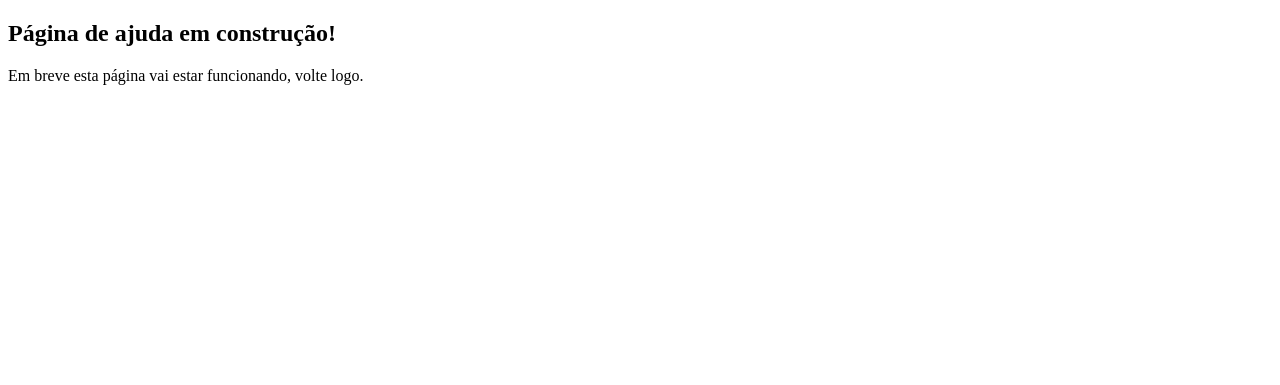
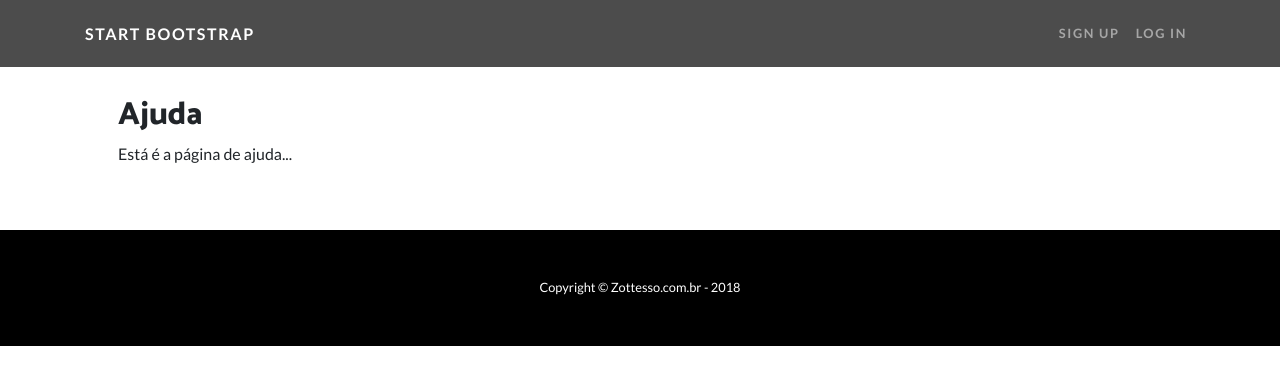
Before and after one commit to rafaelztt/2018-INF-Topicos, a Django app: page /ajuda/ in a window 1280 px wide. Shown: the top 385 px of the page. Run offline with Django 3.2, Linux system fonts and the light colour scheme; some libraries are stand-ins or nearby versions.

Commit message:
Reutilizalção de templates no Django; Criação de uma página nova.

```diff
--- a/3_trimestre/django/Adocao/animais/templates/ajuda.html
+++ b/3_trimestre/django/Adocao/animais/templates/ajuda.html
@@ -1,17 +1,27 @@
-<!DOCTYPE html>
-<html>
-  <head>
-    <meta charset="utf-8">
-    <title>Precisa de ajuda?</title>
-  </head>
-  <body>
+{% extends 'modelo.html' %}
 
-    <h2>Página de ajuda em construção!</h2>
+{% block cabecalho %}
 
-    <p>
-      Em breve esta página vai estar funcionando,
-      volte logo.
-    </p>
+{% endblock %}
 
-  </body>
-</html>
+{% block conteudo %}
+
+<div class="container">
+
+  <div class="row pt-5">
+
+    <div class="col-sm p-5">
+
+      <h2>Ajuda</h2>
+
+      <p>
+        Está é a página de ajuda...
+      </p>
+
+    </div>
+
+  </div>
+
+</div>
+
+{% endblock %}
--- a/3_trimestre/django/Adocao/animais/templates/modelo.html
+++ b/3_trimestre/django/Adocao/animais/templates/modelo.html
@@ -28,6 +28,9 @@
 
   <body>
 
+    <!-- Cria um bloco com o HTML a seguir... -->
+    {% block menu %}
+
     <!-- Navigation -->
     <nav class="navbar navbar-expand-lg navbar-dark navbar-custom fixed-top">
       <div class="container">
@@ -47,7 +50,10 @@
         </div>
       </div>
     </nav>
+    {% endblock %}
 
+
+    {% block cabecalho %}
     <header class="masthead text-center text-white">
       <div class="masthead-content">
         <div class="container">
@@ -61,13 +67,16 @@
       <div class="bg-circle-3 bg-circle"></div>
       <div class="bg-circle-4 bg-circle"></div>
     </header>
+    {% endblock %}
 
+
+    {% block conteudo %}
     <section>
       <div class="container">
         <div class="row align-items-center">
           <div class="col-lg-6 order-lg-2">
             <div class="p-5">
-              <img class="img-fluid rounded-circle" src="img/01.jpg" alt="">
+              <img class="img-fluid rounded-circle" src="{% static 'img/01.jpg' %}" alt="">
             </div>
           </div>
           <div class="col-lg-6 order-lg-1">
@@ -85,7 +94,7 @@
         <div class="row align-items-center">
           <div class="col-lg-6">
             <div class="p-5">
-              <img class="img-fluid rounded-circle" src="img/02.jpg" alt="">
+              <img class="img-fluid rounded-circle" src="{% static 'img/02.jpg' %}" alt="">
             </div>
           </div>
           <div class="col-lg-6">
@@ -103,7 +112,7 @@
         <div class="row align-items-center">
           <div class="col-lg-6 order-lg-2">
             <div class="p-5">
-              <img class="img-fluid rounded-circle" src="img/03.jpg" alt="">
+              <img class="img-fluid rounded-circle" src="{% static 'img/03.jpg' %}" alt="">
             </div>
           </div>
           <div class="col-lg-6 order-lg-1">
@@ -115,25 +124,35 @@
         </div>
       </div>
     </section>
+    <!-- fim da parte branca (conteúdo) do meu layout -->
+    {% endblock %}
 
+    {% block rodape %}
     <!-- Footer -->
     <footer class="py-5 bg-black">
       <div class="container">
-        <p class="m-0 text-center text-white small">Copyright &copy; Your Website 2018</p>
+        <p class="m-0 text-center text-white small">Copyright &copy; Zottesso.com.br - 2018</p>
       </div>
       <!-- /.container -->
     </footer>
+    {% endblock %}
 
     <!-- Bootstrap core JavaScript -->
     <script src="{% static 'js/jquery.js' %}"></script>
     <script src="{% static 'js/bootstrap.js' %}"></script>
+
+    <!-- Só existe para garantir que o bloco js vai ser executado
+    depois de importar as bibliotecas -->
+    {% block js %}
     <script type="text/javascript">
       $(document).ready(function() {
 
-        alert("ok!");
+        // alert("ok!");
 
       });
     </script>
+    {% endblock %}
+
 
 
   </body>
--- a/3_trimestre/django/Adocao/animais/urls.py
+++ b/3_trimestre/django/Adocao/animais/urls.py
@@ -9,4 +9,5 @@ urlpatterns = [
     #   ( endereço, método da view, nome da url )
     path('', Index.as_view(), name="index" ),
     path('ajuda/', Ajuda.as_view(), name="ajuda"),
+    path('contato/', Contato.as_view(), name="contato")
 ]
--- a/3_trimestre/django/Adocao/animais/views.py
+++ b/3_trimestre/django/Adocao/animais/views.py
@@ -6,10 +6,13 @@ from django.views.generic import TemplateView
 # Página inicial
 class Index(TemplateView):
     # Define qual o arquivo HTML vai ser usado para exibir esta página
-    template_name = "modelo.html" # deve estar na pasta templates
+    template_name = "pagina_inicial.html" # deve estar na pasta templates
 
 
 # Página de ajuda
 class Ajuda(TemplateView):
     # Define qual o arquivo HTML vai ser usado para exibir esta página
     template_name = "ajuda.html" # deve estar na pasta templates
+
+class Contato(TemplateView):
+    template_name = 'contato.html'
```
Also changed, not shown: 3_trimestre/django/Adocao/animais/templates/contato.html (added, +11 -0 lines), 3_trimestre/django/Adocao/animais/templates/pagina_inicial.html (+17 -16 lines).
